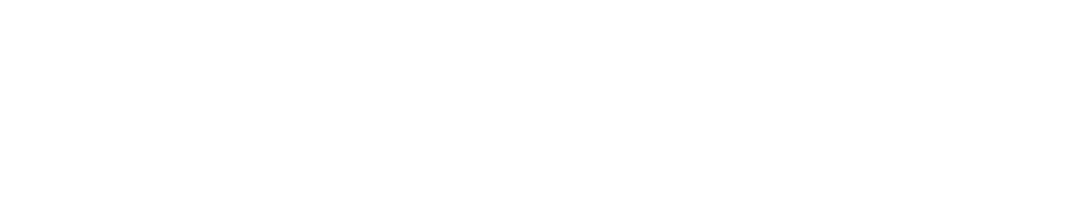
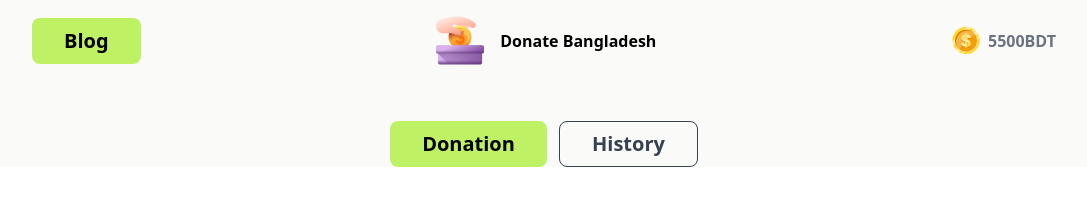
Before and after one commit to TahsinAlahi/DonateBD, a plain HTML site: page index.html in a window 1280 px wide. Shown: the whole page, without its empty margins (96-1183 px from the left). Drawn offline with nearby package versions, Linux system fonts and the light colour scheme.

Commit message:
header finished

```diff
--- a/index.html
+++ b/index.html
@@ -12,10 +12,24 @@
         theme: {
           extend: {},
         },
+        plugins: [
+          function ({ addComponents }) {
+            addComponents({
+              ".primaryButton": {
+                backgroundColor: "#bef264",
+                fontWeight: "bold",
+                fontSize: "1.25rem",
+                padding: "0.5rem 2rem",
+                borderRadius: "0.5rem",
+                color: "#000000",
+              },
+            });
+          },
+        ],
       };
     </script>
 
-    <!--  daisyUI -->
+    <!-- daisyUI -->
     <link
       href="https://cdn.jsdelivr.net/npm/daisyui@4.12.10/dist/full.min.css"
       rel="stylesheet"
@@ -24,5 +38,34 @@
 
     <title>Donate BD</title>
   </head>
-  <body></body>
+  <body>
+    <div class="">
+      <header class="bg-stone-50 mb-8">
+        <!-- navbar -->
+        <nav
+          class="py-4 mb-10 flex items-center justify-between max-w-screen-lg mx-auto"
+        >
+          <button class="primaryButton">Blog</button>
+          <div class="flex justify-center items-center gap-4 cursor-pointer">
+            <img src="./assets/logo.png" alt="Donate BD" class="h-full" />
+            <h1 class="text-black font-bold">Donate Bangladesh</h1>
+          </div>
+          <div class="flex items-center justify-center gap-2">
+            <img src="./assets/coin.png" alt="coins" />
+            <div class="text-gray-500 font-semibold"><span>5500</span>BDT</div>
+          </div>
+        </nav>
+
+        <!-- navigation buttons -->
+        <div class="mx-auto text-center">
+          <button class="primaryButton mr-2">Donation</button>
+          <button
+            class="text-xl rounded-lg px-8 py-2 font-bold text-gray-700 border border-gray-700"
+          >
+            History
+          </button>
+        </div>
+      </header>
+    </div>
+  </body>
 </html>
```
